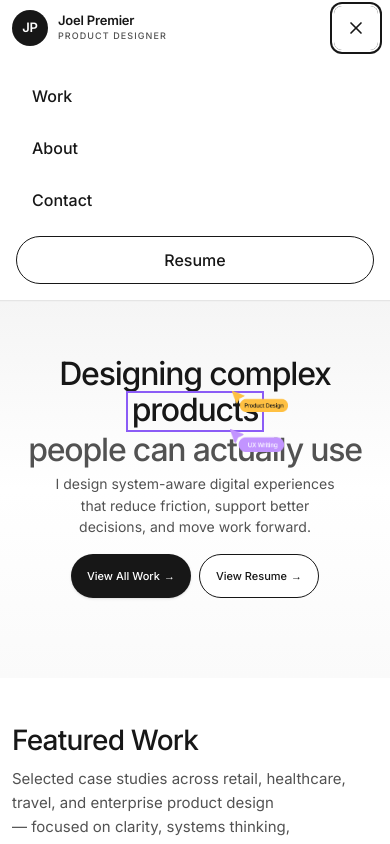
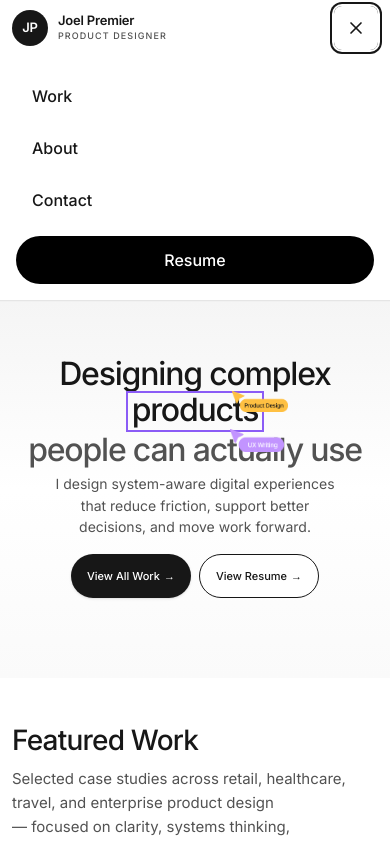
Before and after one commit to LoHiDi-Dev/joel-premier-portfolio, a Next.js app: page / in a window 390 px wide. Both pictures are taken after a click on the button "Open menu". Shown: the top 844 px of the page. Built offline with nearby package versions, Linux system fonts and the light colour scheme.

Commit message:
fix: copy spacing, typo sweep, TSC next-study chain, hero image src verification
- Fix About endcap heading spacing on mobile.
- Remove unintended line break in Tractor Supply overview copy.
- Ensure next-case-study navigation skips coming-soon items.

```diff
--- a/components/AboutPageContent.tsx
+++ b/components/AboutPageContent.tsx
@@ -184,7 +184,7 @@ export function AboutPageContent() {
               id="about-work-endcap-title"
               className="mt-6 max-w-[20ch] text-[42px] font-medium leading-[0.94] tracking-[-1.3px] text-white sm:text-[56px] sm:tracking-[-1.8px] md:text-[72px] md:tracking-[-2px]"
             >
-              The work behind
+              The work behind{" "}
               <br className="hidden sm:block" />
               the thinking
             </h2>
--- a/components/Header.tsx
+++ b/components/Header.tsx
@@ -287,7 +287,7 @@ export function Header({ heroOverlay = false }: HeaderProps) {
               <Link
                 href="/resume"
                 onClick={closeMenu}
-                className="mt-2 flex h-12 items-center justify-center rounded-full border border-[#171717] bg-white px-6 text-base font-medium text-[#171717] transition-colors hover:bg-[#171717] hover:text-white focus:bg-[#171717] focus:text-white focus:outline-none"
+                className="mt-2 flex h-12 items-center justify-center rounded-full bg-black px-6 text-base font-medium text-white transition-colors hover:bg-neutral-800 focus:bg-neutral-800 focus:outline-none"
               >
                 Resume
               </Link>
--- a/lib/case-study-configs.ts
+++ b/lib/case-study-configs.ts
@@ -480,7 +480,7 @@ export function getTractorSupplyCaseStudyConfig(): CaseStudyPageConfig {
       editorialMeasure: true,
       paragraphs: [
         "At Tractor Supply, I focused on the core commerce moments where purchase confidence mattered most — product lists, product pages, and mobile shopping experiences.",
-        "Baymard's benchmark helped surface where browse-to-buy friction was most visible, from product discovery to purchase decisions. I used those findings as a starting point to translate\nthe highest-friction issues into focused PLP and PDP redesigns across web and mobile.",
+        "Baymard's benchmark helped surface where browse-to-buy friction was most visible, from product discovery to purchase decisions. I used those findings as a starting point to translate the highest-friction issues into focused PLP and PDP redesigns across web and mobile.",
         "The result was a more structured path from discovery to purchase, with stronger hierarchy, clearer product evaluation, and better support for purchase decisions across devices.",
       ],
     },
--- a/lib/projects.ts
+++ b/lib/projects.ts
@@ -318,7 +318,9 @@ export function getProjectBySlug(slug: string): CaseStudy | undefined {
 
 export function getNextCaseStudy(slug: string): CaseStudy | undefined {
   const navigableCaseStudies = ALL_CASE_STUDIES.filter(
-    (project) => !NEXT_CASE_STUDY_EXCLUDED_SLUGS.has(project.slug),
+    (project) =>
+      project.status !== "coming-soon" &&
+      !NEXT_CASE_STUDY_EXCLUDED_SLUGS.has(project.slug),
   );
 
   const currentIndex = navigableCaseStudies.findIndex((project) => project.slug === slug);
```
